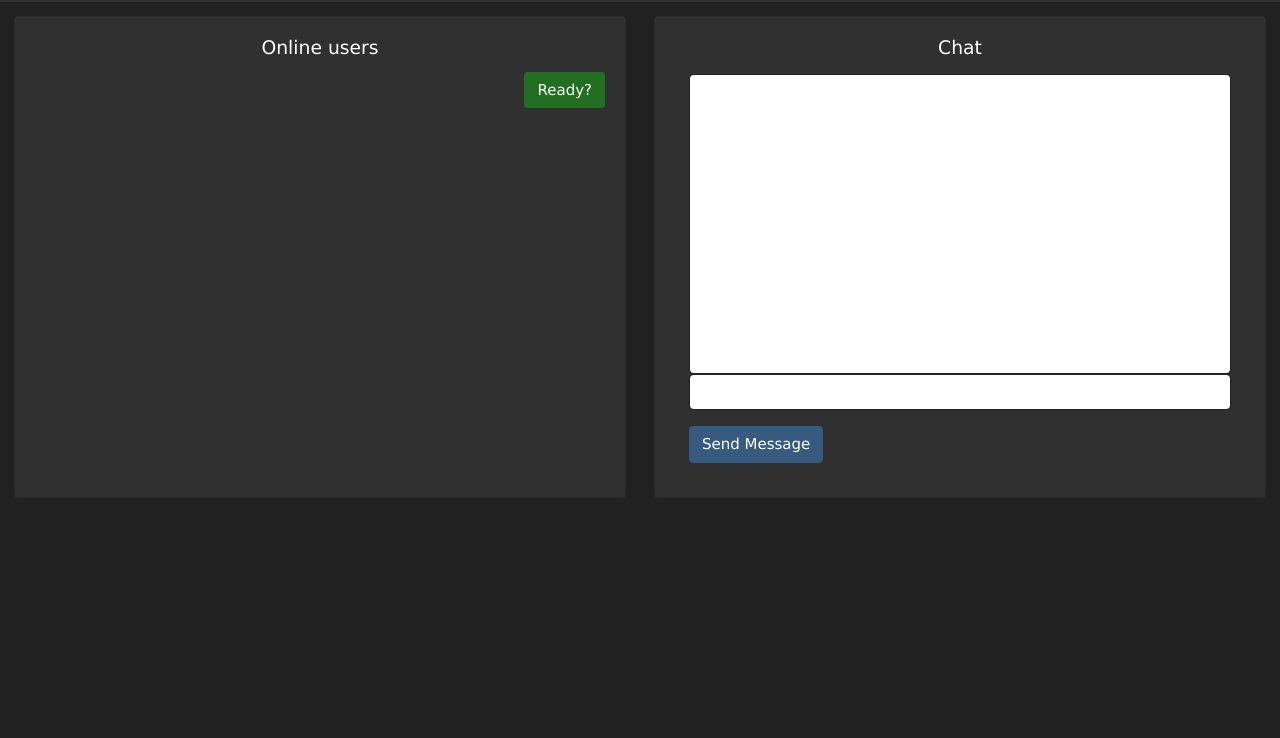
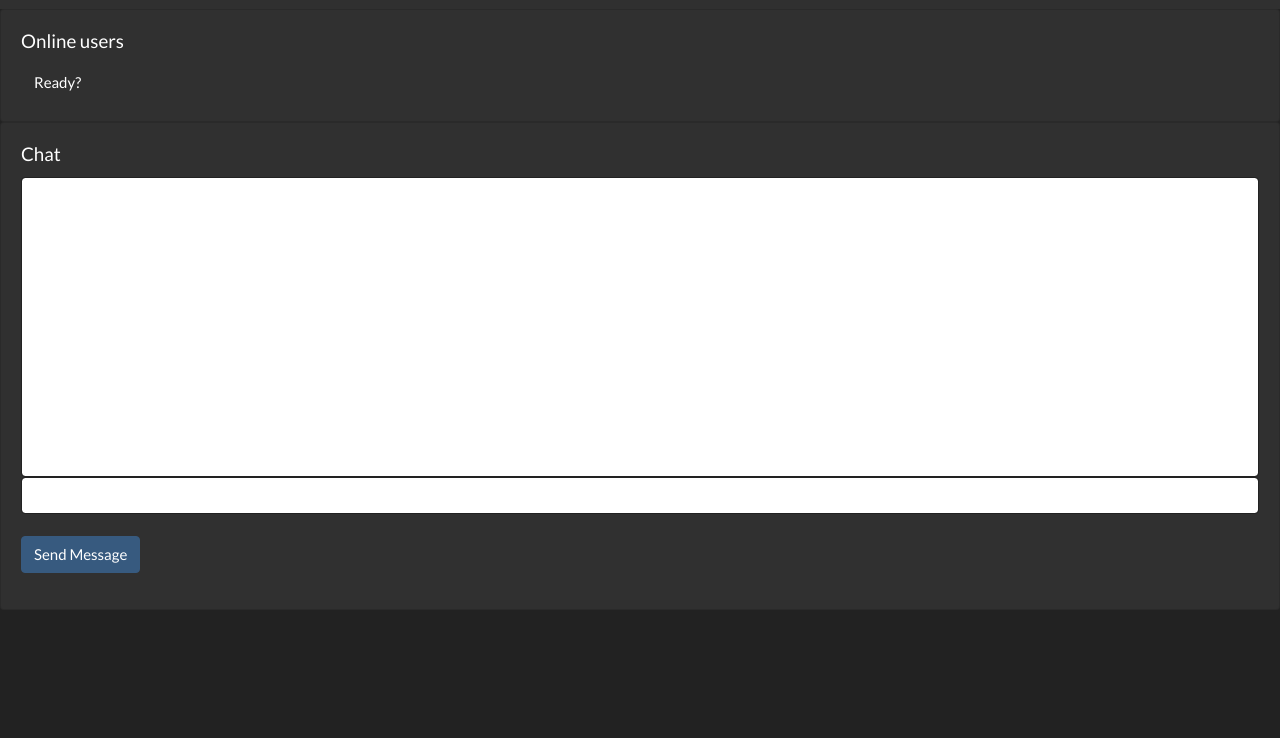
Before and after one commit to stonksXtreme/stonksXtreme, a website: page public/lobby.html in a window 1280 px wide. Shown: the part 62-800 px from the top of the page. Drawn offline with nearby package versions, Linux system fonts and the light colour scheme; no server answers.

Commit message:
Update and rename index.html to lobby.html

```diff
--- a/public/index.html
+++ b/public/lobby.html
@@ -14,7 +14,7 @@
   <script src="https://stackpath.bootstrapcdn.com/bootstrap/4.5.0/js/bootstrap.min.js" integrity="sha384-OgVRvuATP1z7JjHLkuOU7Xw704+h835Lr+6QL9UvYjZE3Ipu6Tp75j7Bh/kR0JKI" crossorigin="anonymous"></script>
   <script type='text/javascript' src="https://code.jquery.com/jquery-3.3.1.slim.min.js" integrity="sha384-q8i/X+965DzO0rT7abK41JStQIAqVgRVzpbzo5smXKp4YfRvH+8abtTE1Pi6jizo" crossorigin="anonymous"></script>
   <script type='text/javascript' src="https://cdnjs.cloudflare.com/ajax/libs/socket.io/2.2.0/socket.io.js"></script>
-  <link rel="stylesheet" href="css/style.css">
+  <link rel="stylesheet" href="css/lobby.css">
   <link rel="icon" type="image/png" sizes="32x32" href="/img/favicon.ico">
   <script src="script/lobby.js"></script>
 </head>
```
